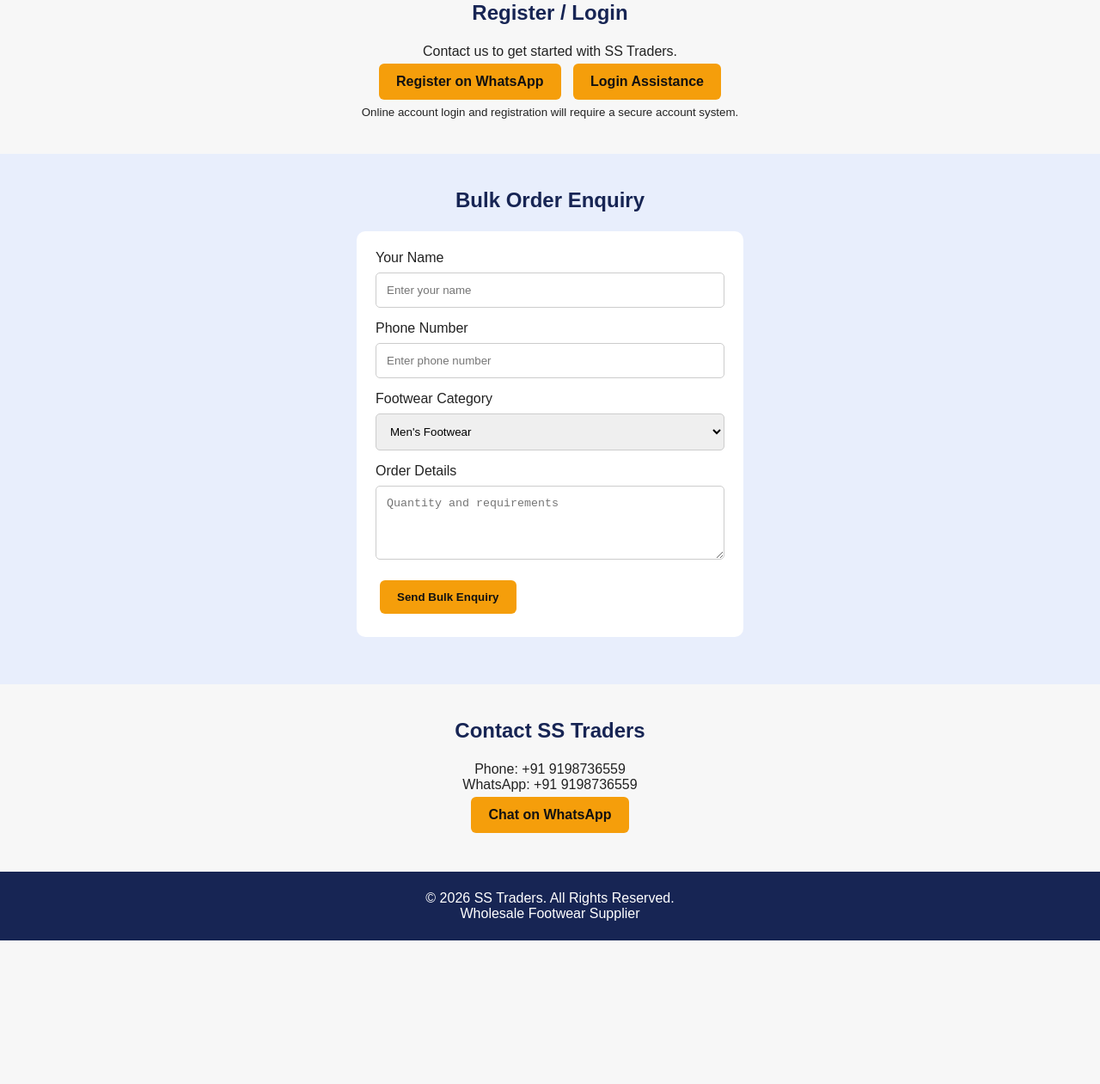
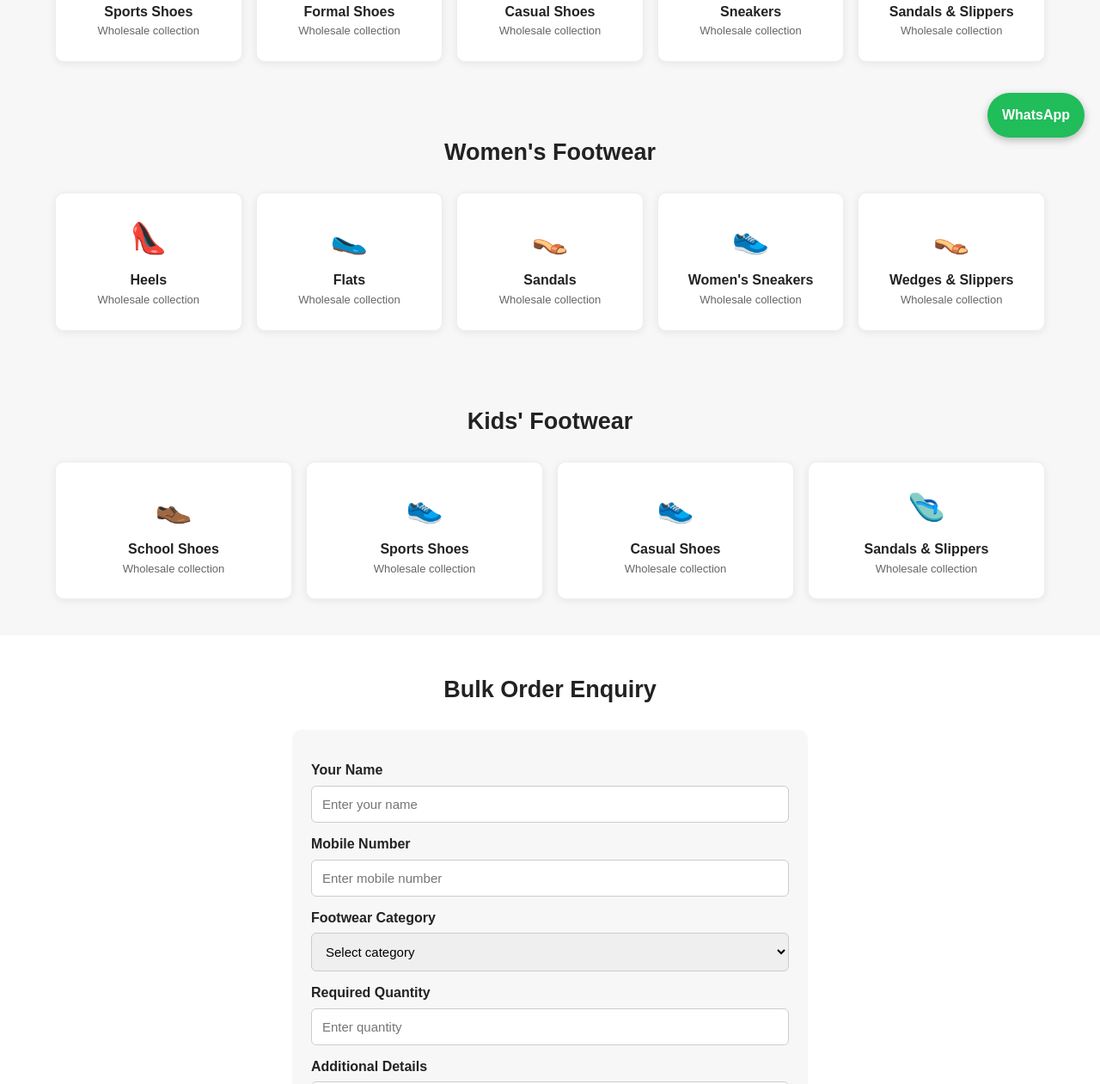
Before and after one commit to shivamsarma2819-creator/Ss-traders, a plain HTML site: page index.html in a window 1280 px wide. Shown: the part 622-1883 px from the top of the page at 86% size. Before the commit the page ends 1716 px from the top, so only its background shows below. Drawn offline with Linux system fonts and the light colour scheme.

Commit message:
Update index.html

```diff
--- a/index.html
+++ b/index.html
@@ -1,64 +1,52 @@
-
 <!DOCTYPE html>
 <html lang="en">
 <head>
 <meta charset="UTF-8">
 <meta name="viewport" content="width=device-width, initial-scale=1.0">
 <title>SS Traders | Wholesale Footwear</title>
+<meta name="description" content="SS Traders - Wholesale footwear for men, women and kids. Bulk orders welcome.">
 <style>
-    * { box-sizing: border-box; margin: 0; padding: 0; }
-    body { font-family: Arial, sans-serif; color: #222; background: #f7f7f7; }
-    header {
-      background: #172554; color: white; padding: 20px;
-      display: flex; justify-content: space-between;
-      align-items: center; flex-wrap: wrap; gap: 15px;
-    }
-    header h1 { font-size: 26px; }
-    nav a { color: white; text-decoration: none; margin: 8px; }
-    .hero {
-      background: linear-gradient(120deg, #172554, #2563eb);
-      color: white; text-align: center; padding: 65px 20px;
-    }
-    .hero h2 { font-size: 34px; margin-bottom: 15px; }
-    .hero p { margin-bottom: 22px; }
-    .btn {
-      display: inline-block; background: #f59e0b; color: #111;
-      padding: 12px 20px; border-radius: 6px;
-      text-decoration: none; font-weight: bold; margin: 5px;
-      border: none; cursor: pointer;
-    }
-    section { padding: 40px 20px; text-align: center; }
-    section h2 { color: #172554; margin-bottom: 22px; }
-    .products {
-      display: grid; grid-template-columns: repeat(auto-fit, minmax(210px, 1fr));
-      gap: 18px; max-width: 1000px; margin: auto;
-    }
-    .card {
-      background: white; padding: 28px 15px; border-radius: 10px;
-      box-shadow: 0 2px 10px #00000012;
-    }
-    .card h3 { margin-bottom: 10px; color: #172554; }
-    .contact { background: #e8eefc; }
-    form {
-      max-width: 450px; margin: 15px auto; background: white;
-      padding: 22px; border-radius: 10px; text-align: left;
-    }
-    input, select, textarea {
-      width: 100%; padding: 12px; margin: 8px 0 15px;
-      border: 1px solid #ccc; border-radius: 5px;
-    }
-    footer { background: #172554; color: white; padding: 22px; text-align: center; }
-    footer a { color: #fbbf24; }
-    @media(max-width: 600px) {
-      header { justify-content: center; text-align: center; }
-      .hero h2 { font-size: 27px; }
+*{box-sizing:border-box;margin:0;padding:0}
+html{scroll-behavior:smooth}
+body{font-family:Arial,sans-serif;background:#f7f7f7;color:#222;line-height:1.6}
+header{background:#111;color:white;padding:18px 5%;display:flex;justify-content:space-between;align-items:center;flex-wrap:wrap;gap:12px}
+.logo{font-size:25px;font-weight:bold;color:#ffd400}
+nav{display:flex;gap:16px;flex-wrap:wrap}
+nav a{color:white;text-decoration:none;font-weight:bold;font-size:14px}
+.hero{background:linear-gradient(120deg,#171717,#444);color:white;text-align:center;padding:65px 18px}
+.hero h1{font-size:36px;margin-bottom:12px}
+.hero p{font-size:17px;margin-bottom:22px}
+.btn{display:inline-block;background:#ffd400;color:#111;padding:12px 22px;border-radius:6px;text-decoration:none;font-weight:bold;border:0;cursor:pointer}
+section{padding:42px 5%}
+.section-title{text-align:center;font-size:27px;margin-bottom:25px}
+.category-grid{display:grid;grid-template-columns:repeat(auto-fit,minmax(145px,1fr));gap:16px}
+.category{background:white;padding:24px 12px;text-align:center;border-radius:10px;box-shadow:0 2px 10px #00000012;border:1px solid #eee}
+.category .emoji{font-size:35px}
+.category h3{font-size:16px;margin-top:8px}
+.category p{font-size:13px;color:#666}
+.note{text-align:center;color:#666;margin-top:15px;font-size:13px}
+.order-section{background:#fff}
+form{max-width:600px;margin:auto;background:#f7f7f7;padding:22px;border-radius:10px}
+label{display:block;font-weight:bold;margin:12px 0 5px}
+input,select,textarea{width:100%;padding:12px;border:1px solid #ccc;border-radius:6px;font-size:15px}
+textarea{min-height:100px}
+form button{width:100%;margin-top:18px;font-size:16px}
+.contact{text-align:center;background:#222;color:white}
+.contact a{color:#ffd400;text-decoration:none}
+footer{background:#111;color:#ccc;text-align:center;padding:18px;font-size:13px}
+.whatsapp{position:fixed;bottom:18px;right:18px;background:#20bd5a;color:white;text-decoration:none;padding:13px 17px;border-radius:30px;font-weight:bold;box-shadow:0 3px 10px #0004}
+@media(max-width:600px){
+header{justify-content:center;text-align:center}
+nav{justify-content:center}
+.hero h1{font-size:29px}
+section{padding:32px 4%}
 }
 </style>
 </head>
 <body>
 
 <header>
-  <h1>SS Traders</h1>
+  <div class="logo">SS TRADERS</div>
   <nav>
     <a href="#home">Home</a>
     <a href="#men">Men</a>
@@ -70,80 +58,88 @@
 </header>
 
 <div class="hero" id="home">
-  <h2>Welcome to SS Traders</h2>
+  <h1>SS TRADERS</h1>
   <p>Your Wholesale Footwear Partner</p>
-  <a class="btn" href="#bulk">Place Bulk Order</a>
-  <a class="btn" href="#account">Register / Login</a>
+  <p>Quality Footwear | Bulk Orders | Business Enquiries</p>
+  <a class="btn" href="#bulk">Enquire for Bulk Order</a>
 </div>
 
-<section>
-  <h2>Our Footwear Collection</h2>
-  <div class="products">
-    <div class="card" id="men">
-      <h3>Men's Footwear</h3>
-      <p>Wholesale shoes for men.</p>
-    </div>
-    <div class="card" id="women">
-      <h3>Women's Footwear</h3>
-      <p>Stylish footwear for women.</p>
-    </div>
-    <div class="card" id="kids">
-      <h3>Kids' Footwear</h3>
-      <p>Comfortable shoes for kids.</p>
-    </div>
+<section id="men">
+  <h2 class="section-title">Men's Footwear</h2>
+  <div class="category-grid">
+    <div class="category"><div class="emoji">👟</div><h3>Sports Shoes</h3><p>Wholesale collection</p></div>
+    <div class="category"><div class="emoji">👞</div><h3>Formal Shoes</h3><p>Wholesale collection</p></div>
+    <div class="category"><div class="emoji">🥾</div><h3>Casual Shoes</h3><p>Wholesale collection</p></div>
+    <div class="category"><div class="emoji">👟</div><h3>Sneakers</h3><p>Wholesale collection</p></div>
+    <div class="category"><div class="emoji">🩴</div><h3>Sandals & Slippers</h3><p>Wholesale collection</p></div>
   </div>
 </section>
 
-<section id="account">
-  <h2>Register / Login</h2>
-  <p>Contact us to get started with SS Traders.</p>
-  <a class="btn" href="https://wa.me/919198736559">Register on WhatsApp</a>
-  <a class="btn" href="https://wa.me/919198736559">Login Assistance</a>
-  <p><small>Online account login and registration will require a secure account system.</small></p>
+<section id="women">
+  <h2 class="section-title">Women's Footwear</h2>
+  <div class="category-grid">
+    <div class="category"><div class="emoji">👠</div><h3>Heels</h3><p>Wholesale collection</p></div>
+    <div class="category"><div class="emoji">🥿</div><h3>Flats</h3><p>Wholesale collection</p></div>
+    <div class="category"><div class="emoji">👡</div><h3>Sandals</h3><p>Wholesale collection</p></div>
+    <div class="category"><div class="emoji">👟</div><h3>Women's Sneakers</h3><p>Wholesale collection</p></div>
+    <div class="category"><div class="emoji">👡</div><h3>Wedges & Slippers</h3><p>Wholesale collection</p></div>
+  </div>
 </section>
 
-<section id="bulk" class="contact">
-  <h2>Bulk Order Enquiry</h2>
-  <form onsubmit="sendOrder(event)">
-    <label>Your Name</label>
-    <input id="customer" type="text" placeholder="Enter your name" required>
-    <label>Phone Number</label>
-    <input id="phone" type="tel" placeholder="Enter phone number" required>
-    <label>Footwear Category</label>
-    <select id="category">
+<section id="kids">
+  <h2 class="section-title">Kids' Footwear</h2>
+  <div class="category-grid">
+    <div class="category"><div class="emoji">👞</div><h3>School Shoes</h3><p>Wholesale collection</p></div>
+    <div class="category"><div class="emoji">👟</div><h3>Sports Shoes</h3><p>Wholesale collection</p></div>
+    <div class="category"><div class="emoji">👟</div><h3>Casual Shoes</h3><p>Wholesale collection</p></div>
+    <div class="category"><div class="emoji">🩴</div><h3>Sandals & Slippers</h3><p>Wholesale collection</p></div>
+  </div>
+</section>
+
+<section class="order-section" id="bulk">
+  <h2 class="section-title">Bulk Order Enquiry</h2>
+  <form name="bulk-order" method="POST" data-netlify="true">
+    <input type="hidden" name="form-name" value="bulk-order">
+
+    <label for="customer">Your Name</label>
+    <input id="customer" type="text" name="customer_name" placeholder="Enter your name" required>
+
+    <label for="phone">Mobile Number</label>
+    <input id="phone" type="tel" name="phone" placeholder="Enter mobile number" required>
+
+    <label for="category">Footwear Category</label>
+    <select id="category" name="category" required>
+      <option value="">Select category</option>
       <option>Men's Footwear</option>
       <option>Women's Footwear</option>
       <option>Kids' Footwear</option>
+      <option>Mixed Categories</option>
     </select>
-    <label>Order Details</label>
-    <textarea id="details" rows="4" placeholder="Quantity and requirements"></textarea>
-    <button class="btn" type="submit">Send Bulk Enquiry</button>
+
+    <label for="quantity">Required Quantity</label>
+    <input id="quantity" type="number" name="quantity" min="1" placeholder="Enter quantity" required>
+
+    <label for="message">Additional Details</label>
+    <textarea id="message" name="message" placeholder="Tell us about your requirements"></textarea>
+
+    <button class="btn" type="submit">Submit Enquiry</button>
   </form>
+  <p class="note">Prices, sizes and minimum order quantity will be confirmed for each model.</p>
 </section>
 
-<section id="contact">
-  <h2>Contact SS Traders</h2>
-  <p>Phone: +91 9198736559</p>
-  <p>WhatsApp: +91 9198736559</p>
-  <a class="btn" href="https://wa.me/919198736559">Chat on WhatsApp</a>
+<section class="contact" id="contact">
+  <h2 class="section-title">Contact SS Traders</h2>
+  <p>For wholesale and bulk order enquiries</p>
+  <p>Phone: <a href="tel:+919198736559">+91 9198736559</a></p>
+  <p>WhatsApp: <a href="https://wa.me/919198736559">Chat with us on WhatsApp</a></p>
 </section>
 
 <footer>
   <p>© 2026 SS Traders. All Rights Reserved.</p>
-  <p>Wholesale Footwear Supplier</p>
+  <p>Wholesale Footwear | Bulk Orders</p>
 </footer>
 
-<script>
-function sendOrder(event) {
-  event.preventDefault();
-  const name = document.getElementById('customer').value;
-  const phone = document.getElementById('phone').value;
-  const category = document.getElementById('category').value;
-  const details = document.getElementById('details').value;
-  const message = `Bulk Order Enquiry%0AName: ${encodeURIComponent(name)}%0APhone: ${encodeURIComponent(phone)}%0ACategory: ${encodeURIComponent(category)}%0ADetails: ${encodeURIComponent(details)}`;
-  window.open('https://wa.me/919198736559?text=' + message, '_blank');
-}
-</script>
+<a class="whatsapp" href="https://wa.me/919198736559">WhatsApp</a>
 
 </body>
 </html>
```
Lines whose indentation alone changed are shown as unchanged.
